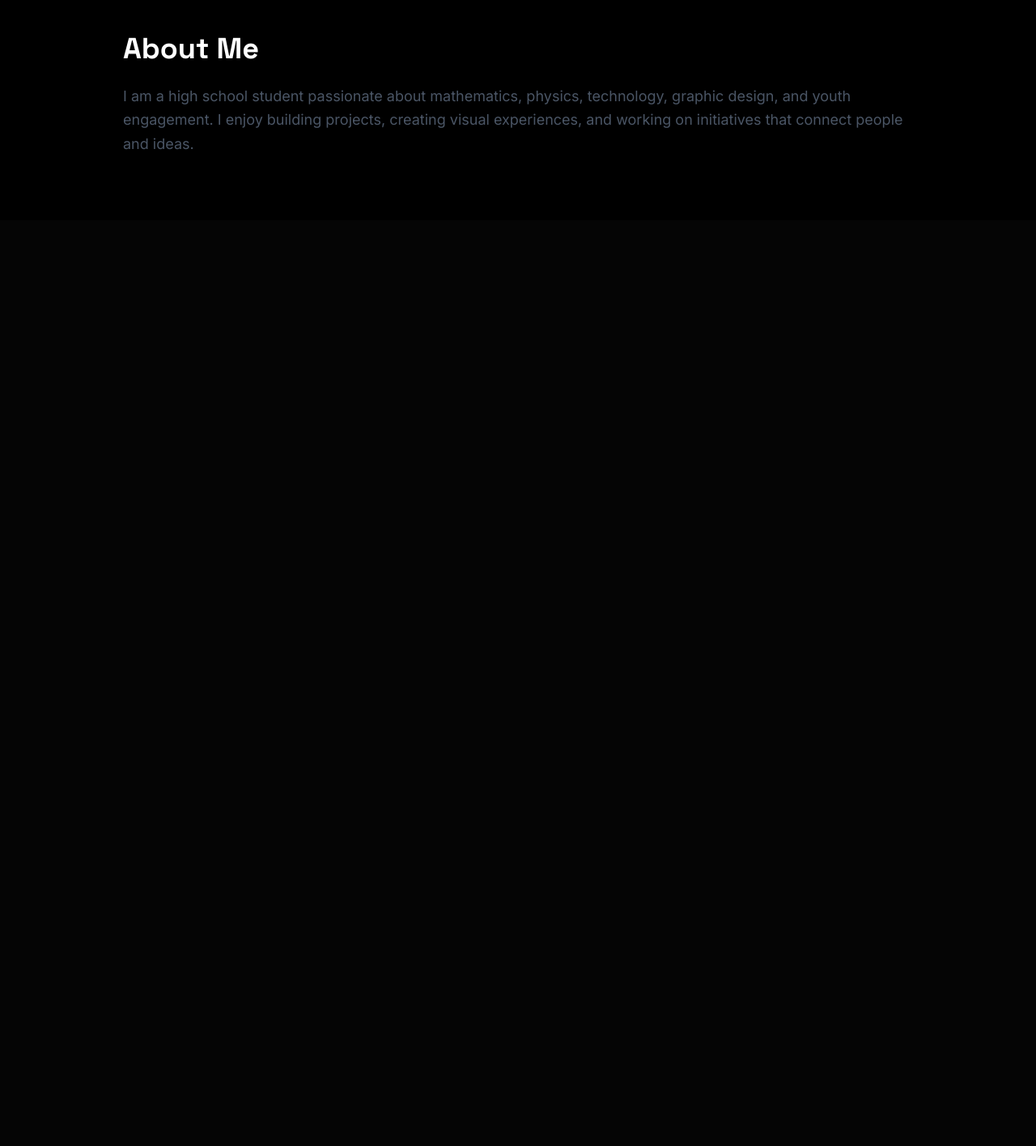
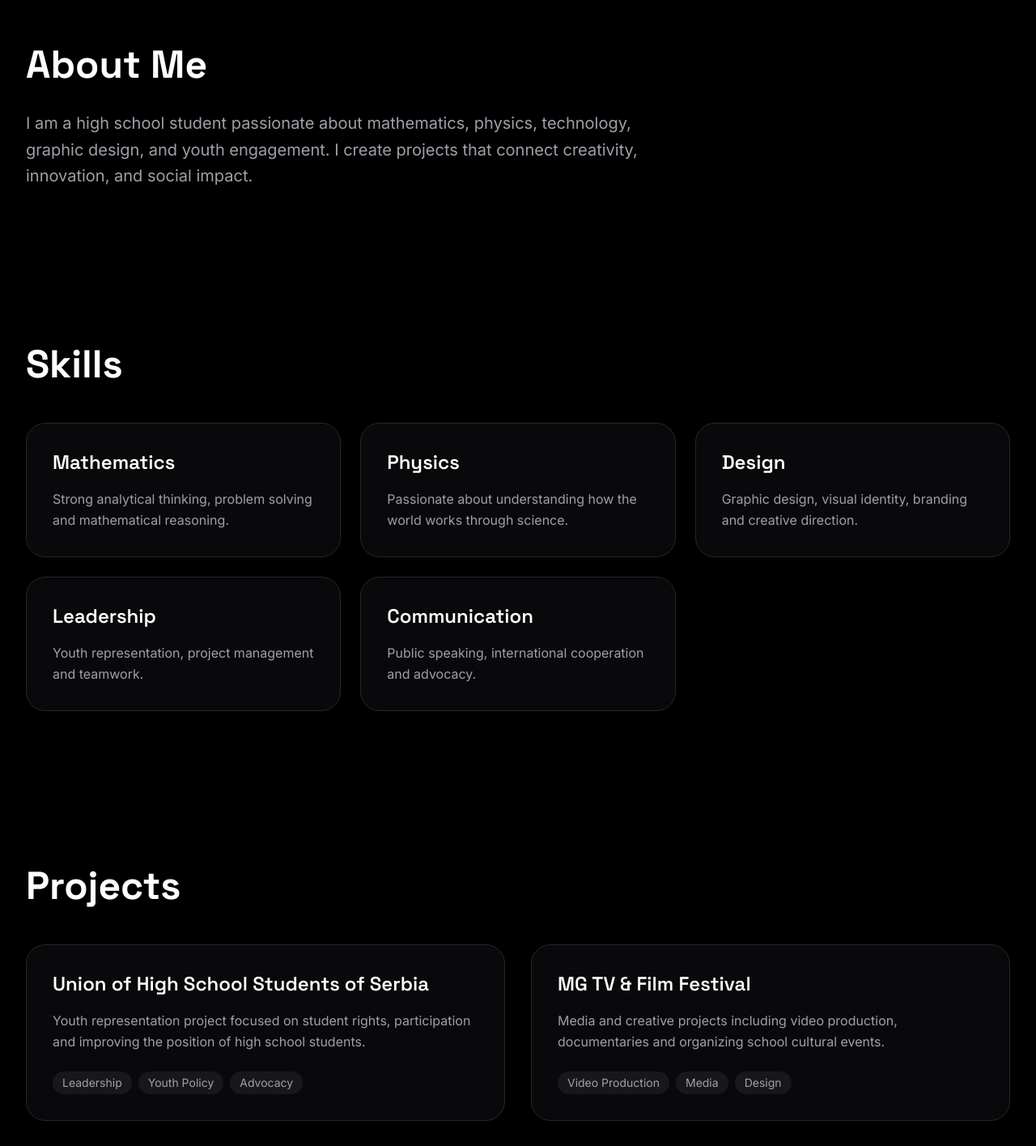
Before and after one commit to dositejjovanovic/portfolio, a Next.js app: page / in a window 1280 px wide. Shown: the part 840-2255 px from the top of the page at 81% size. Before the commit the page ends 1112 px from the top, so only its background shows below. Built offline with nearby package versions, Linux system fonts and the light colour scheme.

Commit message:
Add projects showcase section

```diff
--- a/app/page.tsx
+++ b/app/page.tsx
@@ -1,6 +1,8 @@
 import Navbar from "@/components/Navbar";
 import Hero from "@/components/Hero";
 import About from "@/components/About";
+import Skills from "@/components/Skills";
+import Projects from "@/components/Projects";
 
 export default function Home() {
   return (
@@ -12,6 +14,10 @@
 
       <About />
 
+      <Skills />
+
+      <Projects />
+
     </main>
   );
 }
--- a/components/About.tsx
+++ b/components/About.tsx
@@ -1,16 +1,47 @@
 export default function About() {
   return (
-    <section id="about" className="py-20 px-6 max-w-5xl mx-auto">
-      <h2 className="text-4xl font-bold mb-6">
-        About Me
-      </h2>
+    <section
+      id="about"
+      className="
+        py-24
+        px-8
+      "
+    >
 
-      <p className="text-lg text-gray-600 leading-relaxed">
-        I am a high school student passionate about mathematics,
-        physics, technology, graphic design, and youth engagement.
-        I enjoy building projects, creating visual experiences,
-        and working on initiatives that connect people and ideas.
-      </p>
+      <div
+        className="
+          max-w-7xl
+          mx-auto
+        "
+      >
+
+        <h2
+          className="
+            text-5xl
+            font-bold
+            mb-8
+          "
+        >
+          About Me
+        </h2>
+
+
+        <p
+          className="
+            text-xl
+            text-zinc-400
+            leading-relaxed
+            max-w-3xl
+          "
+        >
+          I am a high school student passionate about mathematics,
+          physics, technology, graphic design, and youth engagement.
+          I create projects that connect creativity, innovation,
+          and social impact.
+        </p>
+
+      </div>
+
     </section>
   );
 }
--- /dev/null
+++ b/components/Projects.tsx
@@ -0,0 +1,203 @@
+"use client";
+
+import { motion } from "framer-motion";
+
+const projects = [
+  {
+    title: "Union of High School Students of Serbia",
+    description:
+      "Youth representation project focused on student rights, participation and improving the position of high school students.",
+    tags: [
+      "Leadership",
+      "Youth Policy",
+      "Advocacy",
+    ],
+  },
+
+  {
+    title: "MG TV & Film Festival",
+    description:
+      "Media and creative projects including video production, documentaries and organizing school cultural events.",
+    tags: [
+      "Video Production",
+      "Media",
+      "Design",
+    ],
+  },
+
+  {
+    title: "Erasmus+ International Projects",
+    description:
+      "Participation in European mobility projects focused on education, cooperation and intercultural exchange.",
+    tags: [
+      "Erasmus+",
+      "International",
+      "Education",
+    ],
+  },
+
+  {
+    title: "Graphic Design Portfolio",
+    description:
+      "Creation of visual identities, logos and digital designs for organizations and projects.",
+    tags: [
+      "Branding",
+      "UI Design",
+      "Visual Identity",
+    ],
+  },
+];
+
+
+export default function Projects() {
+  return (
+    <section
+      id="projects"
+      className="
+        py-24
+        px-8
+      "
+    >
+
+      <div
+        className="
+          max-w-7xl
+          mx-auto
+        "
+      >
+
+        <motion.h2
+          initial={{
+            opacity: 0,
+            y: 30,
+          }}
+
+          whileInView={{
+            opacity: 1,
+            y: 0,
+          }}
+
+          transition={{
+            duration: 0.6,
+          }}
+
+          viewport={{
+            once: true,
+          }}
+
+          className="
+            text-5xl
+            font-bold
+            mb-12
+          "
+        >
+          Projects
+        </motion.h2>
+
+
+        <div
+          className="
+            grid
+            md:grid-cols-2
+            gap-8
+          "
+        >
+
+          {projects.map((project, index) => (
+
+            <motion.div
+
+              key={project.title}
+
+              initial={{
+                opacity: 0,
+                y: 40,
+              }}
+
+              whileInView={{
+                opacity: 1,
+                y: 0,
+              }}
+
+              transition={{
+                duration: 0.5,
+                delay: index * 0.1,
+              }}
+
+              viewport={{
+                once: true,
+              }}
+
+              className="
+                rounded-3xl
+                border
+                border-zinc-800
+                p-8
+                bg-zinc-950
+                hover:border-zinc-500
+                transition
+              "
+            >
+
+              <h3
+                className="
+                  text-2xl
+                  font-semibold
+                  mb-4
+                "
+              >
+                {project.title}
+              </h3>
+
+
+              <p
+                className="
+                  text-zinc-400
+                  leading-relaxed
+                  mb-6
+                "
+              >
+                {project.description}
+              </p>
+
+
+              <div
+                className="
+                  flex
+                  flex-wrap
+                  gap-2
+                "
+              >
+
+                {project.tags.map((tag) => (
+
+                  <span
+                    key={tag}
+                    className="
+                      px-3
+                      py-1
+                      rounded-full
+                      bg-zinc-900
+                      text-sm
+                      text-zinc-400
+                    "
+                  >
+                    {tag}
+                  </span>
+
+                ))}
+
+              </div>
+
+
+            </motion.div>
+
+          ))}
+
+        </div>
+
+      </div>
+
+    </section>
+  );
+}
--- /dev/null
+++ b/components/Skills.tsx
@@ -0,0 +1,143 @@
+"use client";
+
+import { motion } from "framer-motion";
+
+const skills = [
+  {
+    title: "Mathematics",
+    description:
+      "Strong analytical thinking, problem solving and mathematical reasoning.",
+  },
+  {
+    title: "Physics",
+    description:
+      "Passionate about understanding how the world works through science.",
+  },
+  {
+    title: "Design",
+    description:
+      "Graphic design, visual identity, branding and creative direction.",
+  },
+  {
+    title: "Leadership",
+    description:
+      "Youth representation, project management and teamwork.",
+  },
+  {
+    title: "Communication",
+    description:
+      "Public speaking, international cooperation and advocacy.",
+  },
+];
+
+
+export default function Skills() {
+  return (
+    <section
+      id="skills"
+      className="
+        py-24
+        px-8
+        max-w-7xl
+        mx-auto
+      "
+    >
+
+      <motion.h2
+        initial={{
+          opacity: 0,
+          y: 30,
+        }}
+        whileInView={{
+          opacity: 1,
+          y: 0,
+        }}
+        transition={{
+          duration: 0.6,
+        }}
+        viewport={{
+          once: true,
+        }}
+        className="
+          text-5xl
+          font-bold
+          mb-12
+        "
+      >
+        Skills
+      </motion.h2>
+
+
+      <div
+        className="
+          grid
+          md:grid-cols-3
+          gap-6
+        "
+      >
+
+        {skills.map((skill, index) => (
+
+          <motion.div
+            key={skill.title}
+
+            initial={{
+              opacity: 0,
+              y: 40,
+            }}
+
+            whileInView={{
+              opacity: 1,
+              y: 0,
+            }}
+
+            transition={{
+              duration: 0.5,
+              delay: index * 0.1,
+            }}
+
+            viewport={{
+              once: true,
+            }}
+
+            className="
+              rounded-3xl
+              border
+              border-zinc-800
+              p-8
+              bg-zinc-950
+              hover:border-zinc-500
+              transition
+            "
+          >
+
+            <h3
+              className="
+                text-2xl
+                font-semibold
+                mb-4
+              "
+            >
+              {skill.title}
+            </h3>
+
+
+            <p
+              className="
+                text-zinc-400
+                leading-relaxed
+              "
+            >
+              {skill.description}
+            </p>
+
+
+          </motion.div>
+
+        ))}
+
+      </div>
+
+    </section>
+  );
+}
```
